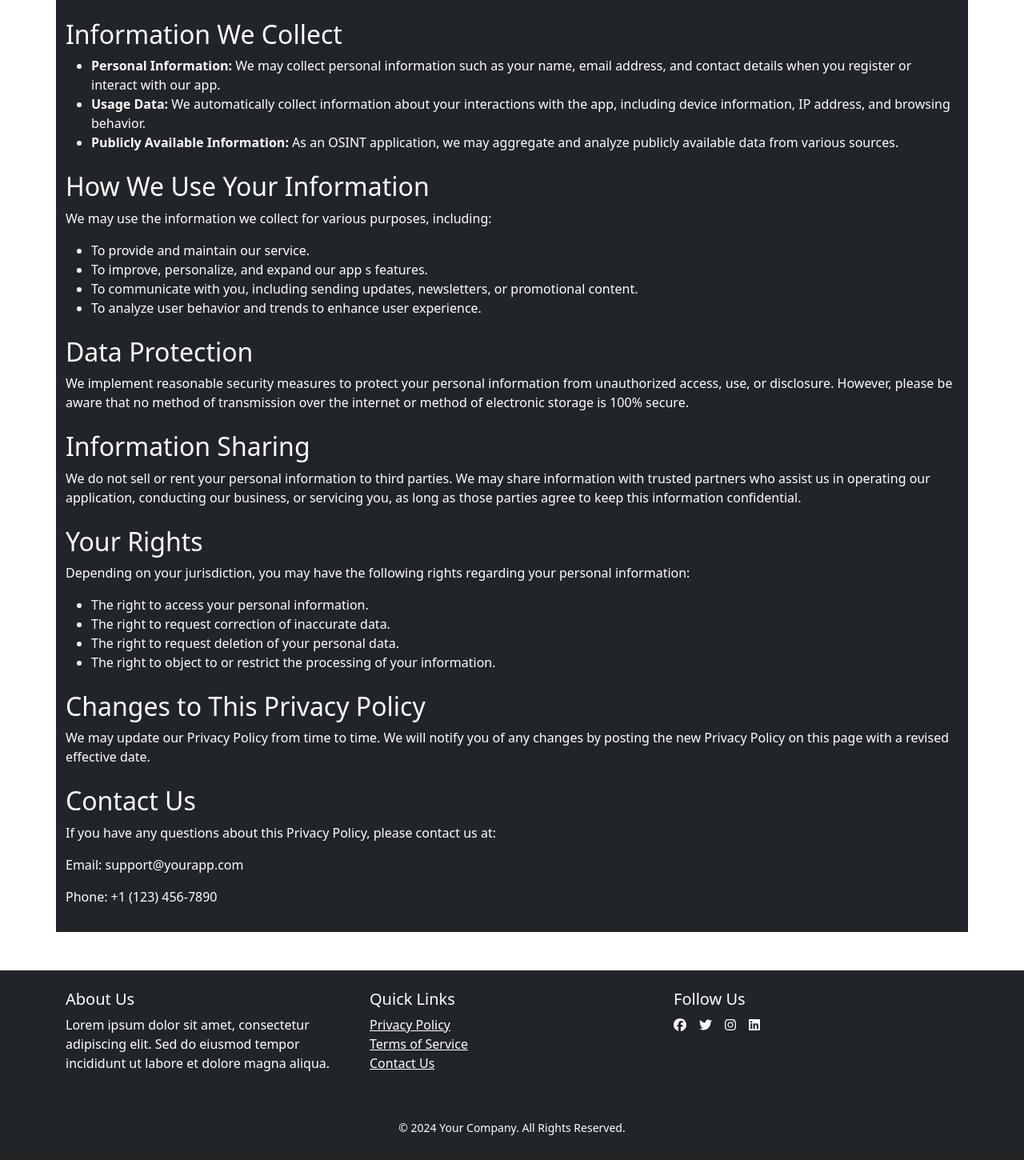
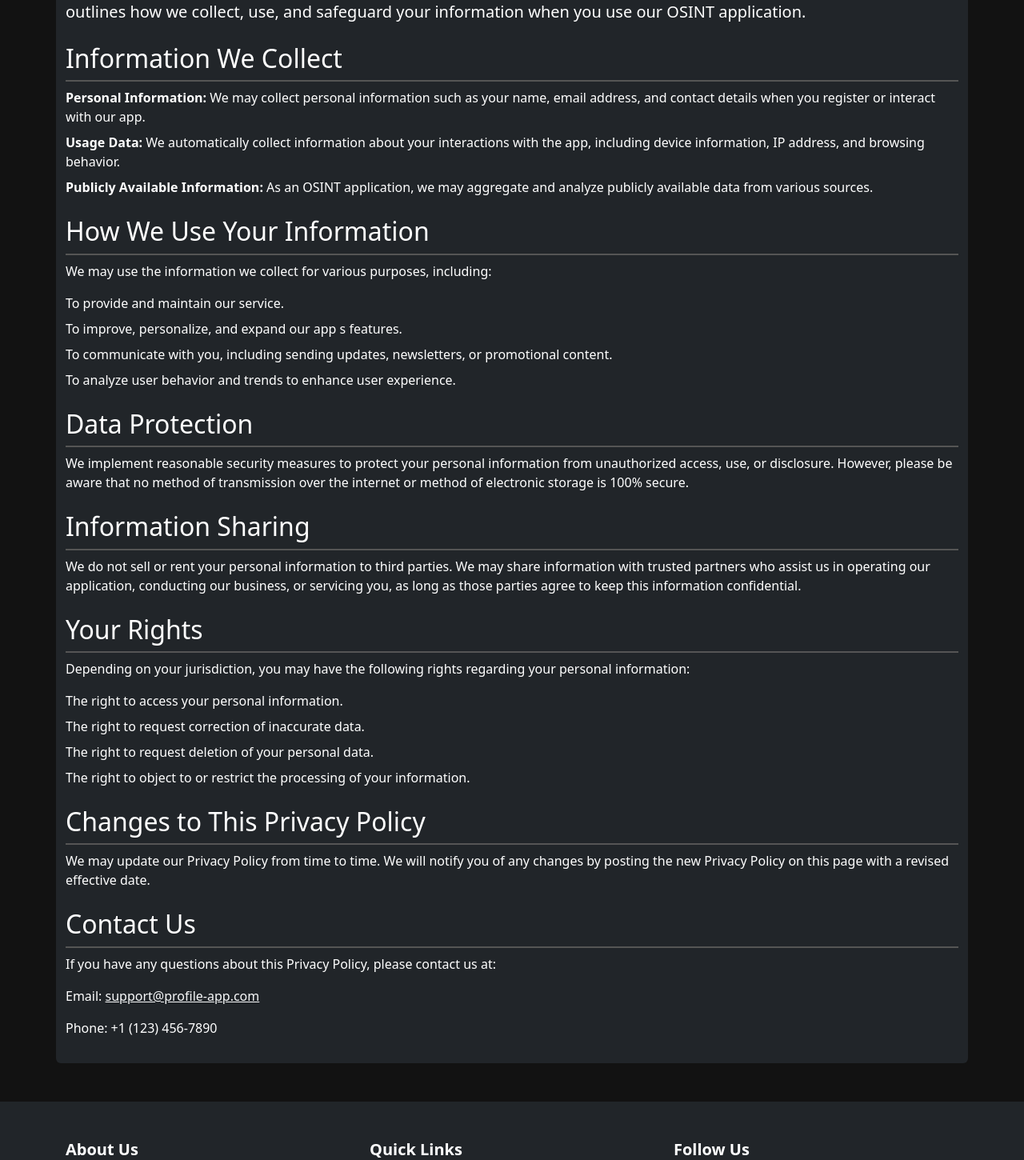
Before and after one commit to Krimson-Squad/osint-profiler, a React (Vite) app: page /osint-profiler/privacy in a window 1280 px wide. Shown: the part 240-1690 px from the top of the page at 80% size. Built offline with nearby package versions, Linux system fonts and the light colour scheme.

Commit message:
1. Added Footer Component 2. Added Privacy Policy Pages 3. In Footer Page Option to View Privacy Policy 4. Fixed Bug on View Profiles

```diff
--- a/src/App.jsx
+++ b/src/App.jsx
@@ -7,8 +7,8 @@ import Profiler from './Pages/Profiler';
 import ViewProfiles from './Pages/ViewProfile';
 import EditProfile from './Pages/EditProfile';
 import Navbar from './Components/Navbar';
-import Footer from './Components/Footer';
-import PrivacyPolicy from './Components/PrivacyPolicy';
+import Footer from './Components/Footer/Footer';
+import PrivacyPolicy from './Components/Privacy Policy/PrivacyPolicy';
 
 const App = () => {
   const [loggedInUser, setLoggedInUser] = useState(null);
@@ -38,7 +38,7 @@ const App = () => {
 };
 
 const Home = () => {
-  return <h2>Welcome to the Home Page</h2>;
+  return <h2 className='text-white'>Welcome to the Home Page</h2>;
 };
 
 export default App;
--- /dev/null
+++ b/src/Components/Footer/Footer.css
@@ -0,0 +1,32 @@
+.footer-title {
+    font-size: 1.25rem;
+    font-weight: bold;
+    border-bottom: 1px solid #555;
+    padding-bottom: 0.5rem;
+    margin-bottom: 1rem;
+}
+
+.footer-text {
+    font-size: 0.9rem;
+}
+
+.footer-link {
+    transition: color 0.3s;
+}
+
+.footer-link:hover {
+    color: #1e90ff;
+}
+
+.footer-icon {
+    font-size: 1.5rem;
+    transition: transform 0.3s;
+}
+
+.footer-icon:hover {
+    transform: scale(1.1);
+}
+
+.footer-small {
+    font-size: 0.8rem;
+}
--- a/src/Components/Footer.jsx
+++ b/src/Components/Footer/Footer.jsx
@@ -7,66 +7,67 @@ import {
   faLinkedin,
 } from "@fortawesome/free-brands-svg-icons";
 import { Link } from "react-router-dom";
+import "./Footer.css"; // Import custom CSS for additional styles
 
 const Footer = () => {
   return (
     <footer className="bg-dark text-white mt-5">
-      <div className="container py-4">
+      <div className="container py-5">
         <div className="row">
-          <div className="col-md-4 mb-3">
-            <h5>About Us</h5>
-            <p>
-              Lorem ipsum dolor sit amet, consectetur adipiscing elit. Sed do
-              eiusmod tempor incididunt ut labore et dolore magna aliqua.
+          <div className="col-md-4 mb-4">
+            <h5 className="footer-title">About Us</h5>
+            <p className="footer-text">
+              We are committed to providing high-quality OSINT tools and
+              resources. Your privacy and security are our top priorities.
             </p>
           </div>
-          <div className="col-md-4 mb-3">
-            <h5>Quick Links</h5>
+          <div className="col-md-4 mb-4">
+            <h5 className="footer-title">Quick Links</h5>
             <ul className="list-unstyled">
               <li>
-                <Link to="privacy" className="text-white">
+                <Link to="/privacy" className="text-white footer-link">
                   Privacy Policy
                 </Link>
               </li>
               <li>
-                <a href="/terms" className="text-white">
+                <Link to="/terms" className="text-white footer-link">
                   Terms of Service
-                </a>
+                </Link>
               </li>
               <li>
-                <a href="/contact" className="text-white">
+                <Link to="/contact" className="text-white footer-link">
                   Contact Us
-                </a>
+                </Link>
               </li>
             </ul>
           </div>
-          <div className="col-md-4 mb-3">
-            <h5>Follow Us</h5>
+          <div className="col-md-4 mb-4">
+            <h5 className="footer-title">Follow Us</h5>
             <div>
               <a
                 href="https://facebook.com"
-                className="text-white me-3"
+                className="text-white me-3 footer-icon"
                 aria-label="Facebook"
               >
                 <FontAwesomeIcon icon={faFacebook} />
               </a>
               <a
                 href="https://twitter.com"
-                className="text-white me-3"
+                className="text-white me-3 footer-icon"
                 aria-label="Twitter"
               >
                 <FontAwesomeIcon icon={faTwitter} />
               </a>
               <a
                 href="https://instagram.com"
-                className="text-white me-3"
+                className="text-white me-3 footer-icon"
                 aria-label="Instagram"
               >
                 <FontAwesomeIcon icon={faInstagram} />
               </a>
               <a
                 href="https://linkedin.com"
-                className="text-white"
+                className="text-white footer-icon"
                 aria-label="LinkedIn"
               >
                 <FontAwesomeIcon icon={faLinkedin} />
@@ -75,8 +76,8 @@ const Footer = () => {
           </div>
         </div>
         <div className="text-center mt-4">
-          <small>
-            &copy; {new Date().getFullYear()} Your Company. All Rights Reserved.
+          <small className="footer-small">
+            &copy; {new Date().getFullYear()} Profile App. All Rights Reserved.
           </small>
         </div>
       </div>
--- /dev/null
+++ b/src/Components/Privacy Policy/PrivacyPolicy.css
@@ -0,0 +1,21 @@
+body {
+    background-color: #121212;
+}
+
+h1, h2 {
+    border-bottom: 2px solid #555;
+    padding-bottom: 0.5rem;
+}
+
+ul li {
+    margin-bottom: 0.5rem;
+}
+
+a {
+    text-decoration: underline;
+    transition: color 0.3s;
+}
+
+a:hover {
+    color: #1e90ff;
+}
--- /dev/null
+++ b/src/Components/Privacy Policy/PrivacyPolicy.jsx
@@ -0,0 +1,100 @@
+import "bootstrap/dist/css/bootstrap.min.css";
+import "./PrivacyPolicy.css";
+
+const PrivacyPolicy = () => {
+  return (
+    <div className="container my-5 bg-dark text-white pt-3 pb-3 rounded">
+      <h1 className="mb-4 text-center">Privacy Policy for OSINT Application</h1>
+      <p className="lead text-justify">
+        At Profile App, we value your privacy and are committed to protecting
+        your personal information. This Privacy Policy outlines how we collect,
+        use, and safeguard your information when you use our OSINT application.
+      </p>
+
+      <h2 className="mt-4">Information We Collect</h2>
+      <ul className="list-unstyled">
+        <li>
+          <strong>Personal Information:</strong> We may collect personal
+          information such as your name, email address, and contact details when
+          you register or interact with our app.
+        </li>
+        <li>
+          <strong>Usage Data:</strong> We automatically collect information
+          about your interactions with the app, including device information, IP
+          address, and browsing behavior.
+        </li>
+        <li>
+          <strong>Publicly Available Information:</strong> As an OSINT
+          application, we may aggregate and analyze publicly available data from
+          various sources.
+        </li>
+      </ul>
+
+      <h2 className="mt-4">How We Use Your Information</h2>
+      <p>
+        We may use the information we collect for various purposes, including:
+      </p>
+      <ul className="list-unstyled">
+        <li>To provide and maintain our service.</li>
+        <li>To improve, personalize, and expand our app s features.</li>
+        <li>
+          To communicate with you, including sending updates, newsletters, or
+          promotional content.
+        </li>
+        <li>To analyze user behavior and trends to enhance user experience.</li>
+      </ul>
+
+      <h2 className="mt-4">Data Protection</h2>
+      <p>
+        We implement reasonable security measures to protect your personal
+        information from unauthorized access, use, or disclosure. However,
+        please be aware that no method of transmission over the internet or
+        method of electronic storage is 100% secure.
+      </p>
+
+      <h2 className="mt-4">Information Sharing</h2>
+      <p>
+        We do not sell or rent your personal information to third parties. We
+        may share information with trusted partners who assist us in operating
+        our application, conducting our business, or servicing you, as long as
+        those parties agree to keep this information confidential.
+      </p>
+
+      <h2 className="mt-4">Your Rights</h2>
+      <p>
+        Depending on your jurisdiction, you may have the following rights
+        regarding your personal information:
+      </p>
+      <ul className="list-unstyled">
+        <li>The right to access your personal information.</li>
+        <li>The right to request correction of inaccurate data.</li>
+        <li>The right to request deletion of your personal data.</li>
+        <li>
+          The right to object to or restrict the processing of your information.
+        </li>
+      </ul>
+
+      <h2 className="mt-4">Changes to This Privacy Policy</h2>
+      <p>
+        We may update our Privacy Policy from time to time. We will notify you
+        of any changes by posting the new Privacy Policy on this page with a
+        revised effective date.
+      </p>
+
+      <h2 className="mt-4">Contact Us</h2>
+      <p>
+        If you have any questions about this Privacy Policy, please contact us
+        at:
+      </p>
+      <p>
+        Email:{" "}
+        <a href="mailto:support@profile-app.com" className="text-light">
+          support@profile-app.com
+        </a>
+      </p>
+      <p>Phone: +1 (123) 456-7890</p>
+    </div>
+  );
+};
+
+export default PrivacyPolicy;
--- a/src/Components/PrivacyPolicy.jsx
+++ /dev/null
@@ -1,65 +0,0 @@
-import 'bootstrap/dist/css/bootstrap.min.css';
-
-const PrivacyPolicy = () => {
-    return (
-        <div className="container my-5 bg-dark text-white pt-3 pb-3">
-            <h1 className="mb-4">Privacy Policy for OSINT Application</h1>
-            <p>
-                At Profile App, we value your privacy and are committed to protecting your personal information. This Privacy Policy outlines how we collect, use, and safeguard your information when you use our OSINT application.
-            </p>
-
-            <h2 className="mt-4">Information We Collect</h2>
-            <ul>
-                <li><strong>Personal Information:</strong> We may collect personal information such as your name, email address, and contact details when you register or interact with our app.</li>
-                <li><strong>Usage Data:</strong> We automatically collect information about your interactions with the app, including device information, IP address, and browsing behavior.</li>
-                <li><strong>Publicly Available Information:</strong> As an OSINT application, we may aggregate and analyze publicly available data from various sources.</li>
-            </ul>
-
-            <h2 className="mt-4">How We Use Your Information</h2>
-            <p>
-                We may use the information we collect for various purposes, including:
-            </p>
-            <ul>
-                <li>To provide and maintain our service.</li>
-                <li>To improve, personalize, and expand our app s features.</li>
-                <li>To communicate with you, including sending updates, newsletters, or promotional content.</li>
-                <li>To analyze user behavior and trends to enhance user experience.</li>
-            </ul>
-
-            <h2 className="mt-4">Data Protection</h2>
-            <p>
-                We implement reasonable security measures to protect your personal information from unauthorized access, use, or disclosure. However, please be aware that no method of transmission over the internet or method of electronic storage is 100% secure.
-            </p>
-
-            <h2 className="mt-4">Information Sharing</h2>
-            <p>
-                We do not sell or rent your personal information to third parties. We may share information with trusted partners who assist us in operating our application, conducting our business, or servicing you, as long as those parties agree to keep this information confidential.
-            </p>
-
-            <h2 className="mt-4">Your Rights</h2>
-            <p>
-                Depending on your jurisdiction, you may have the following rights regarding your personal information:
-            </p>
-            <ul>
-                <li>The right to access your personal information.</li>
-                <li>The right to request correction of inaccurate data.</li>
-                <li>The right to request deletion of your personal data.</li>
-                <li>The right to object to or restrict the processing of your information.</li>
-            </ul>
-
-            <h2 className="mt-4">Changes to This Privacy Policy</h2>
-            <p>
-                We may update our Privacy Policy from time to time. We will notify you of any changes by posting the new Privacy Policy on this page with a revised effective date.
-            </p>
-
-            <h2 className="mt-4">Contact Us</h2>
-            <p>
-                If you have any questions about this Privacy Policy, please contact us at:
-            </p>
-            <p>Email: support@yourapp.com</p>
-            <p>Phone: +1 (123) 456-7890</p>
-        </div>
-    );
-};
-
-export default PrivacyPolicy;
--- a/src/Pages/ViewProfile.jsx
+++ b/src/Pages/ViewProfile.jsx
@@ -1,28 +1,31 @@
-import { Client, Databases } from 'appwrite';
-import { project_id, database_id, collection_id } from '../lib/appwrite';
-import { ToastContainer, toast } from 'react-toastify';
-import { Link } from 'react-router-dom';
-import { useEffect, useState } from 'react';
+import { Client, Databases } from "appwrite";
+import { project_id, database_id, collection_id } from "../lib/appwrite";
+import { ToastContainer, toast } from "react-toastify";
+import { Link } from "react-router-dom";
+import { useEffect, useState } from "react";
 
 const ViewProfiles = () => {
   const [profiles, setProfiles] = useState([]);
   const [loading, setLoading] = useState(true);
-  const [searchTerm, setSearchTerm] = useState('');
+  const [searchTerm, setSearchTerm] = useState("");
 
   const client = new Client()
-    .setEndpoint('https://cloud.appwrite.io/v1') // Your Appwrite endpoint
+    .setEndpoint("https://cloud.appwrite.io/v1") // Your Appwrite endpoint
     .setProject(project_id); // Your Appwrite project ID
 
   const databases = new Databases(client);
 
   const fetchProfiles = async () => {
     try {
-      const response = await databases.listDocuments(database_id, collection_id);
+      const response = await databases.listDocuments(
+        database_id,
+        collection_id
+      );
       setProfiles(response.documents);
-      toast.success('Profiles loaded successfully!');
+      toast.success("Profiles loaded successfully!");
     } catch (error) {
       console.error("Error fetching profiles:", error);
-      toast.error('Failed to load profiles!');
+      toast.error("Failed to load profiles!");
     } finally {
       setLoading(false);
     }
@@ -32,36 +35,47 @@ const ViewProfiles = () => {
     fetchProfiles();
   }, []);
 
-  const filteredProfiles = profiles.filter(profile =>
+  const filteredProfiles = profiles.filter((profile) =>
     profile.Name.toLowerCase().includes(searchTerm.toLowerCase())
   );
 
   return (
-    <div className='container mt-4'>
+    <div className="container mt-4 text-white">
       <ToastContainer />
       <h2>View Profiles</h2>
       <input
         type="text"
         placeholder="Search by Name"
         value={searchTerm}
-        onChange={e => setSearchTerm(e.target.value)}
+        onChange={(e) => setSearchTerm(e.target.value)}
         className="form-control mb-3"
       />
       {loading ? (
         <p>Loading...</p>
       ) : filteredProfiles.length > 0 ? (
         <div className="row">
-          {filteredProfiles.map(profile => (
+          {filteredProfiles.map((profile) => (
             <div className="col-md-4 mb-4" key={profile.$id}>
               <div className="card">
-                <img src={`https://thispersondoesnotexist.com/`}/>
+                <img src={`https://thispersondoesnotexist.com/`} />
                 <div className="card-body">
                   <h5 className="card-title">{profile.Name}</h5>
-                  <p className="card-text"><strong>Gender:</strong> {profile.Gender}</p>
-                  <p className="card-text"><strong>Age:</strong> {profile.Age}</p>
-                  <p className="card-text"><strong>Country:</strong> {profile.Country}</p>
-                  <p className="card-text"><strong>Religion:</strong> {profile.Religion}</p>
-                  <Link to={`/edit-profile/${profile.$id}`} className="btn btn-primary">
+                  <p className="card-text">
+                    <strong>Gender:</strong> {profile.Gender}
+                  </p>
+                  <p className="card-text">
+                    <strong>Age:</strong> {profile.Age}
+                  </p>
+                  <p className="card-text">
+                    <strong>Country:</strong> {profile.Country}
+                  </p>
+                  <p className="card-text">
+                    <strong>Religion:</strong> {profile.Religion}
+                  </p>
+                  <Link
+                    to={`/edit-profile/${profile.$id}`}
+                    className="btn btn-primary"
+                  >
                     Edit Profile
                   </Link>
                 </div>
```
